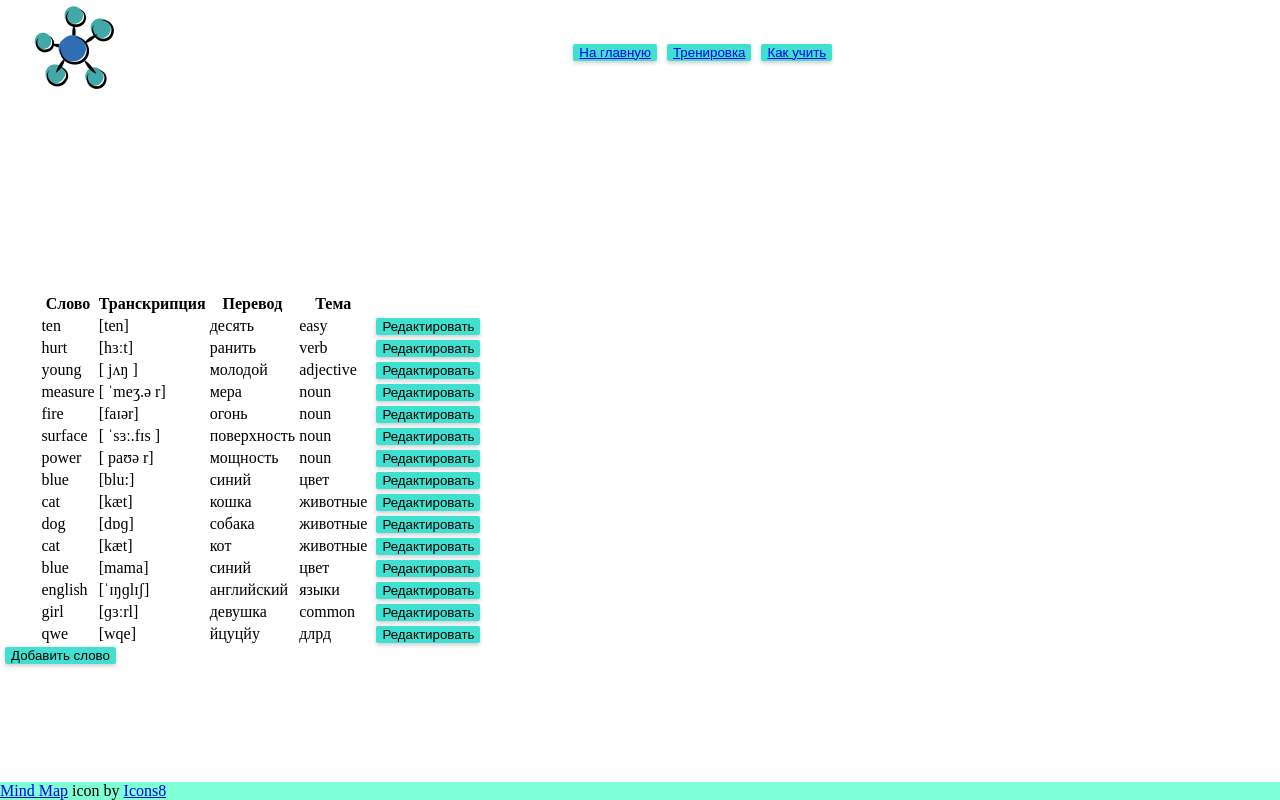
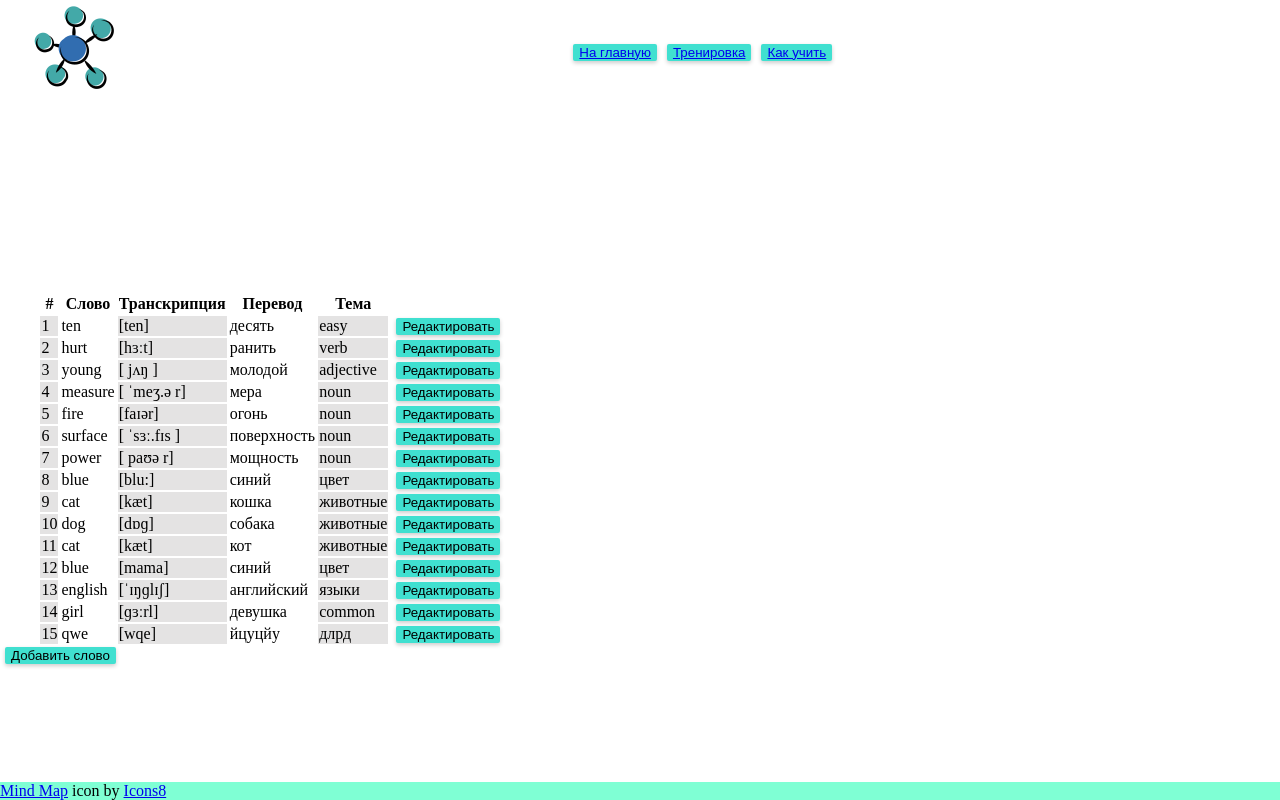
Before and after one commit to DariaKott/React-project-words, a React app: page / in a window 1280 px wide. Built offline with nearby package versions, Linux system fonts and the light colour scheme.

Commit message:
Added index in Table

```diff
--- a/src/presentation/components/WordTable/index.jsx
+++ b/src/presentation/components/WordTable/index.jsx
@@ -8,6 +8,7 @@ function WordTable(props) {
     <table className="word-table">
       <thead>
         <tr>
+          <th>#</th>
           <th>Слово</th>
           <th>Транскрипция</th>
           <th>Перевод</th>
@@ -15,8 +16,8 @@ function WordTable(props) {
         </tr>
       </thead>
       <tbody>
-        {words.map((word) => (
-          <WordTableRow key={word.id} {...word} />
+        {words.map((word, index) => (
+          <WordTableRow key={word.id} index={index + 1} {...word} />
         ))}
       </tbody>
     </table>
--- a/src/presentation/components/WordTableRow/index.jsx
+++ b/src/presentation/components/WordTableRow/index.jsx
@@ -22,7 +22,8 @@ function WordTableRow(props) {
 
   return (
     <tr>
-      <td>
+      <td className="cell_index">{props.index}</td>
+      <td className="cell_word">
         {isEditing ? (
           <input
             type="text"
@@ -33,7 +34,7 @@ function WordTableRow(props) {
           props.english
         )}
       </td>
-      <td>
+      <td className="cell_transcription">
         {isEditing ? (
           <input
             type="text"
@@ -44,7 +45,7 @@ function WordTableRow(props) {
           props.transcription
         )}
       </td>
-      <td>
+      <td className="cell_translation">
         {isEditing ? (
           <input
             type="text"
@@ -55,7 +56,7 @@ function WordTableRow(props) {
           props.russian
         )}
       </td>
-      <td>
+      <td className="cell_tags">
         {isEditing ? (
           <input type="text" value={props.tags} onChange={handleInputChange} />
         ) : (
--- a/src/presentation/components/WordTableRow/styles.scss
+++ b/src/presentation/components/WordTableRow/styles.scss
@@ -1,6 +1,5 @@
-.list {
-  display: flex;
-  flex-direction: column;
-  width: 100vw;
-  flex-wrap: wrap;
+.cell_transcription,
+.cell_tags,
+.cell_index {
+  background-color: rgb(228, 227, 227);
 }
```
